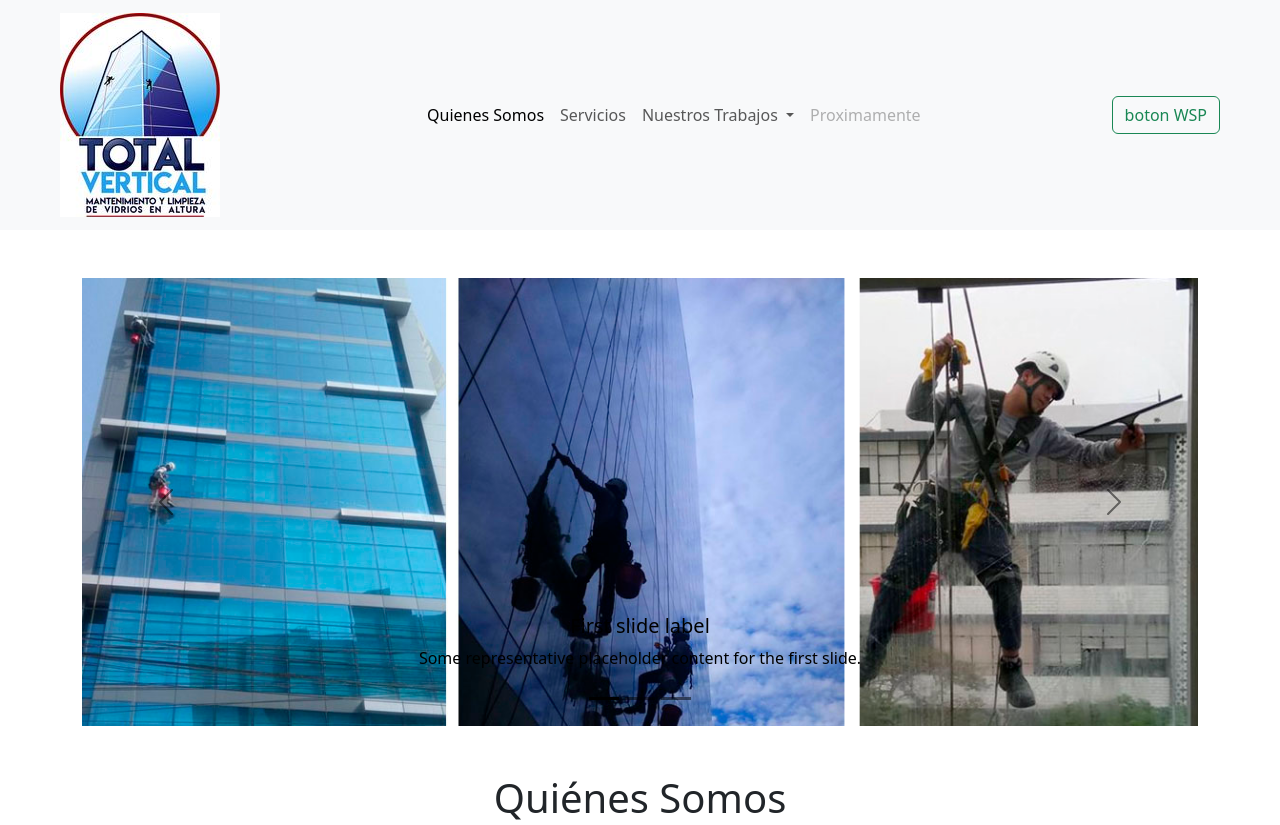
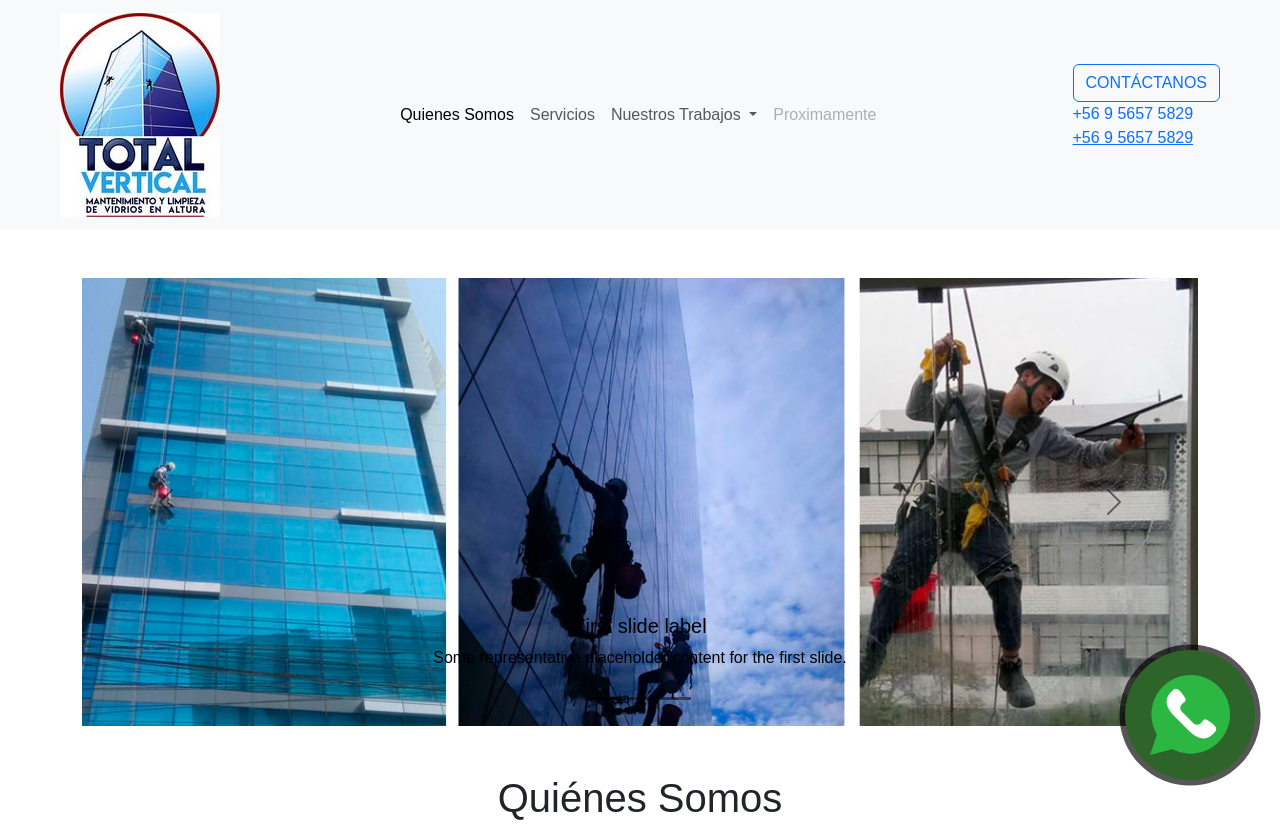
Before and after one commit to Carla-11/Total-Vertical, a plain HTML site: page index.html in a window 1280 px wide. Shown: the top 825 px of the page. Drawn offline with nearby package versions, Linux system fonts and the light colour scheme; a web font is replaced by a local one.

Commit message:
version1_2

```diff
--- /dev/null
+++ b/css/Style.css
@@ -0,0 +1,47 @@
+body{
+
+    font-family: 'REM', sans-serif;
+
+}
+
+
+
+.caja-boton{
+
+    background-color: #2e6329;
+    border: 1px #fff;
+    position: fixed;
+    z-index: 999;
+    border-radius: 50%;
+    bottom: 20px;
+    right:25px;
+    padding: 25px;
+    transition: ease 0.3s;
+    animation: resalto 1.2s infinite;
+}
+
+.caja-boton:hover{
+
+    transform: scale(1.1);
+    transition: 0.3s;
+}
+
+.boton{
+
+    width: 80px;
+    transition: ease 1s;
+
+
+}
+
+@keyframes resalto {
+    0%{
+        box-shadow: 0 0 0 0 rgba(0, 0, 0, 0.85);
+    }
+    100%{
+        box-shadow: 0 0 0 25px rgba(0, 0, 0, 0);
+    }
+}
+ul {
+    list-style: none;
+}
--- a/index.html
+++ b/index.html
@@ -4,8 +4,19 @@
     <meta charset="UTF-8">
     <meta name="viewport" content="width=device-width, initial-scale=1.0">
     <link href="https://cdn.jsdelivr.net/npm/bootstrap@5.3.0/dist/css/bootstrap.min.css" rel="stylesheet" integrity="sha384-9ndCyUaIbzAi2FUVXJi0CjmCapSmO7SnpJef0486qhLnuZ2cdeRhO02iuK6FUUVM" crossorigin="anonymous">
+    <link rel="stylesheet" href="./css/Style.css">
+    <link rel="preconnect" href="https://fonts.googleapis.com">
+<link rel="preconnect" href="https://fonts.gstatic.com" crossorigin>
+<link href="https://fonts.googleapis.com/css2?family=REM:wght@600&display=swap" rel="stylesheet">
+
+
+    <link rel="icon" type="image/png" sizes="16x16" href="Assets/favicon-16x16.png">
+
+
+
     <title>Total Vertical </title>
 </head>
+
 <body class="">
 
     <nav class="navbar navbar-expand-lg bg-body-tertiary  ">
@@ -37,9 +48,15 @@
                 <a class="nav-link disabled">Proximamente</a>
               </li>
             </ul>
-            <form class="d-flex" role="search">
+            <form class="d-flex text-justify text-left " role="search">
+              <ul class="text-decoration-none">
+                <button class="btn btn-outline-primary me-5 " type="submit">CONTÁCTANOS</button>
+                <li class="text-decoration-none "><a class="text-decoration-none" href="https://wa.link/gdfqzr">+56 9 5657 5829</a></li>
+                <li class="font-weight-bold  text-decoration-none"><a href="https://wa.link/gdfqzr">+56 9 5657 5829</a></li>
+              </ul>
 
-              <button class="btn btn-outline-success me-5 " type="submit">boton WSP</button>
+
+
             </form>
           </div>
         </div>
@@ -152,9 +169,19 @@
           </ul>
         </footer>
       </div>
+        <div class="caja-boton">
+          <a href="https://wa.link/gdfqzr"   target="_blank"  >
+
+            <img src="./Assets/icono.png" alt="wsp"   class="boton">
+          </a>
+
+        </div>
+
+
+
 
 
     <script src="https://cdn.jsdelivr.net/npm/@popperjs/core@2.11.8/dist/umd/popper.min.js" integrity="sha384-I7E8VVD/ismYTF4hNIPjVp/Zjvgyol6VFvRkX/vR+Vc4jQkC+hVqc2pM8ODewa9r" crossorigin="anonymous"></script>
     <script src="https://cdn.jsdelivr.net/npm/bootstrap@5.3.0/dist/js/bootstrap.min.js" integrity="sha384-fbbOQedDUMZZ5KreZpsbe1LCZPVmfTnH7ois6mU1QK+m14rQ1l2bGBq41eYeM/fS" crossorigin="anonymous"></script>
-</body>
+  </body>
 </html>
```
Also changed, not shown: Assets/android-chrome-192x192.png (added), Assets/android-chrome-512x512.png (added), Assets/apple-touch-icon.png (added), Assets/favicon-16x16.png (added), Assets/favicon-32x32.png (added), Assets/favicon.ico (added), Assets/icono.png (added), Assets/site.webmanifest (added), Assets/wa.link_igv4tu.png (added).
